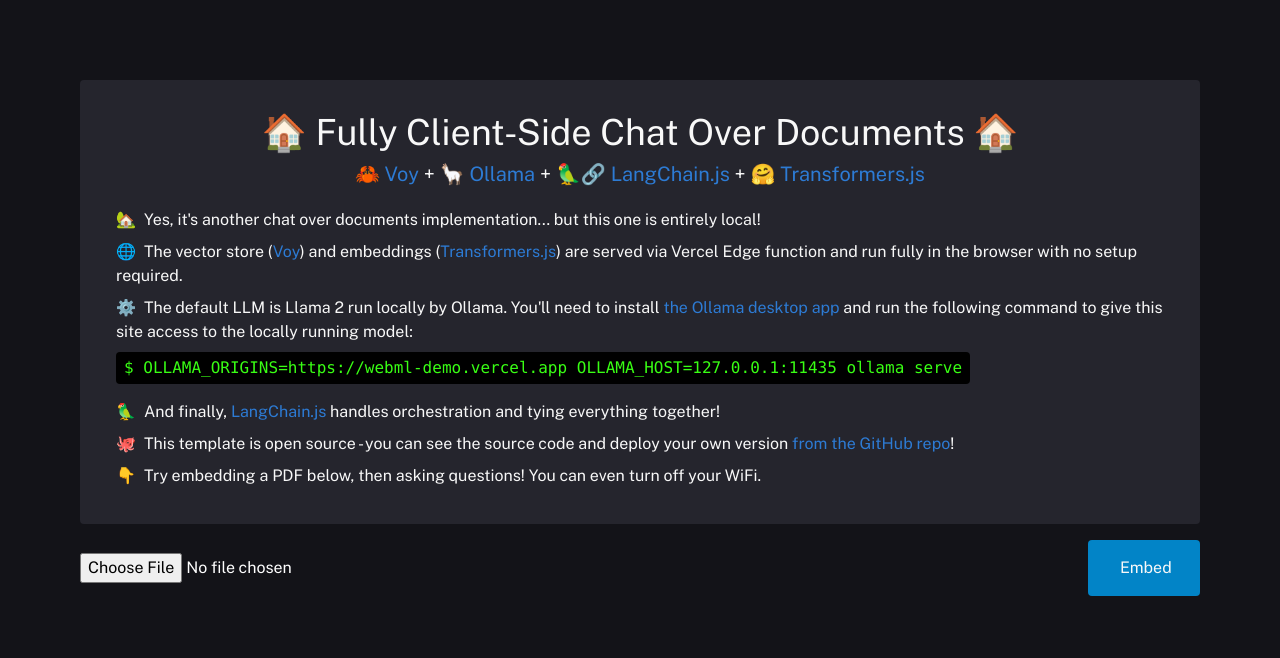
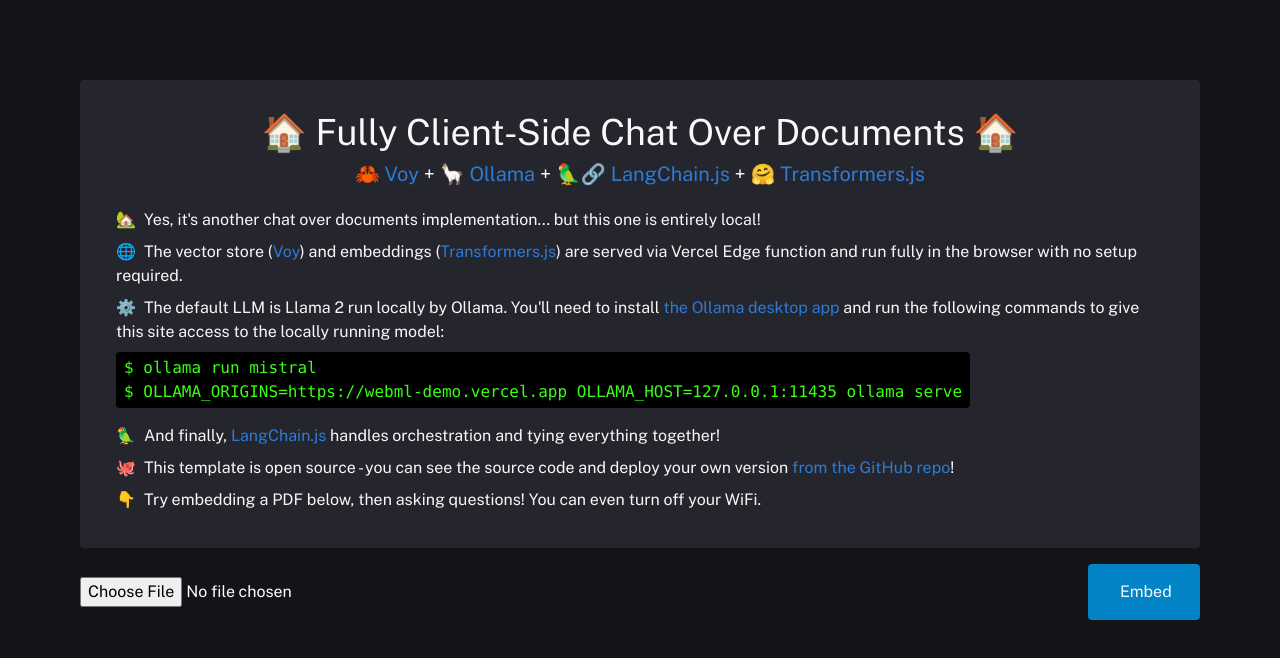
Before and after one commit to jacoblee93/fully-local-pdf-chatbot, a Next.js app: page / in a window 1280 px wide. Shown: the top 658 px of the page. Built offline with nearby package versions, Linux system fonts and the light colour scheme.

Commit message:
Update command to require mistral

```diff
--- a/components/ChatWindow.tsx
+++ b/components/ChatWindow.tsx
@@ -181,9 +181,11 @@
           <li>
             ⚙️
             <span className="ml-2">
-              The default LLM is Llama 2 run locally by Ollama. You&apos;ll need to install <a target="_blank" href="https://ollama.ai">the Ollama desktop app</a> and run the following command to give this site access to the locally running model:
+              The default LLM is Llama 2 run locally by Ollama. You&apos;ll need to install <a target="_blank" href="https://ollama.ai">the Ollama desktop app</a> and run the following commands to give this site access to the locally running model:
               <br/>
-              <pre className="inline-flex px-2 py-1 my-2 rounded">$ OLLAMA_ORIGINS=https://webml-demo.vercel.app OLLAMA_HOST=127.0.0.1:11435 ollama serve</pre>
+              <pre className="inline-flex px-2 py-1 my-2 rounded">$ ollama run mistral
+              <br/>
+              $ OLLAMA_ORIGINS=https://webml-demo.vercel.app OLLAMA_HOST=127.0.0.1:11435 ollama serve</pre>
             </span>
           </li>
           <li className="hidden text-l md:block">
```
Also changed, not shown: 1 other file (tests, documents, lock files or other folders).
